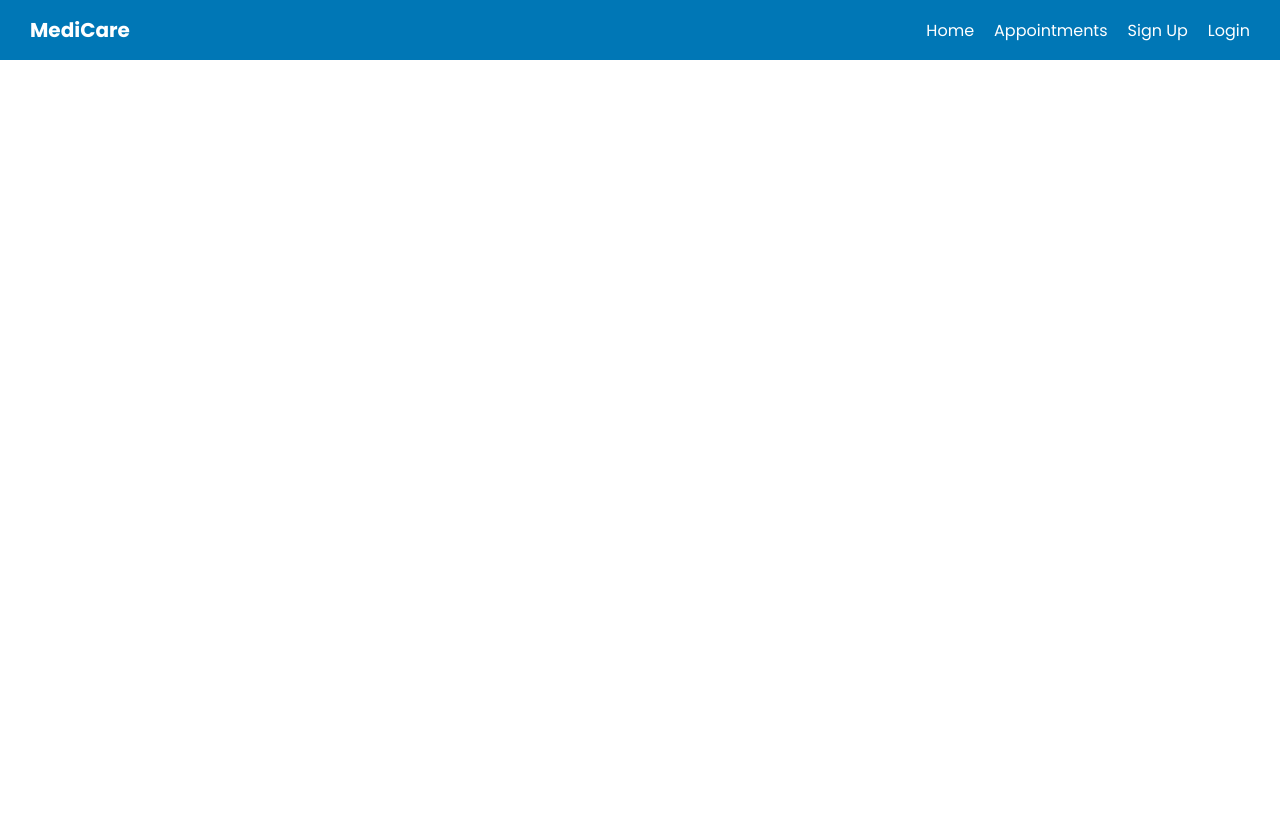
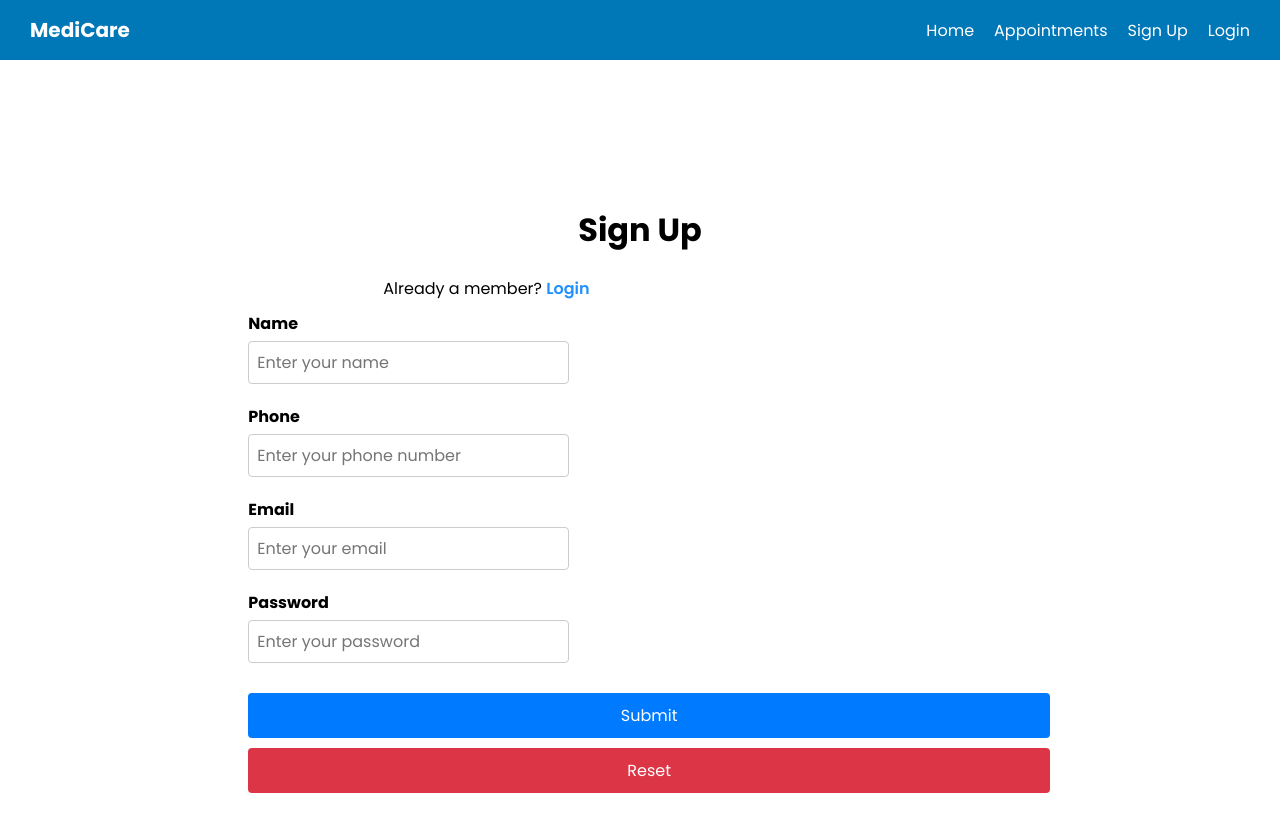
Before and after one commit to JohnChew1735/test_med_app, a React (Create React App) app: page /signup in a window 1280 px wide. Shown: the top 832 px of the page. Before the commit the page ends 800 px from the top, so only its background shows below. Built offline with nearby package versions, Linux system fonts and the light colour scheme.

Commit message:
Sign Up and Login components

```diff
--- a/src/App.js
+++ b/src/App.js
@@ -2,6 +2,8 @@
 import { BrowserRouter, Routes, Route } from "react-router-dom";
 import Navbar from "./Components/Navbar/Navbar";
 import LandingPage from "./Components/Landing_Page/LandingPage";
+import SignUp from "./Components/Sign_up/Sign_Up";
+import Login from "./Components/Login/Login";
 import "./App.css";
 
 function App() {
@@ -10,7 +12,8 @@
       <Navbar />
       <Routes>
         <Route path="/" element={<LandingPage/>}/>
-        {/* Example: <Route path="/" element={<Home />} /> */}
+        <Route path="/signup" element={<SignUp/>}/>
+        <Route path="/login" element={<Login/>}/>
       </Routes>
     </BrowserRouter>
   );
--- /dev/null
+++ b/src/Components/Login/Login.js
@@ -0,0 +1,128 @@
+import React, { useState } from "react";
+import "./Login.css";
+
+const Login = () => {
+  // State variables for input values
+  const [email, setEmail] = useState("");
+  const [password, setPassword] = useState("");
+
+  // State variables for validation messages
+  const [errors, setErrors] = useState({});
+
+  // Validation function
+  const validateForm = () => {
+    const newErrors = {};
+
+    // Email validation
+    if (!email) {
+      newErrors.email = "Email is required";
+    } else if (!/\S+@\S+\.\S+/.test(email)) {
+      newErrors.email = "Enter a valid email address";
+    }
+
+    // Password validation
+    if (!password) {
+      newErrors.password = "Password is required";
+    } else if (password.length < 6) {
+      newErrors.password = "Password must be at least 6 characters long";
+    }
+
+    setErrors(newErrors);
+    return Object.keys(newErrors).length === 0;
+  };
+
+  // Submit handler
+  const handleSubmit = (e) => {
+    e.preventDefault();
+    if (validateForm()) {
+      alert("Login successful!");
+      // Here you can add login API call later
+    }
+  };
+
+  // Reset handler
+  const handleReset = () => {
+    setEmail("");
+    setPassword("");
+    setErrors({});
+  };
+
+  return (
+    <div className="container">
+      <div className="login-grid">
+        <div className="login-text">
+          <h2>Login</h2>
+        </div>
+
+        <div className="login-text">
+          Are you a new member?{" "}
+          <span>
+            <a href="/signup" style={{ color: "#2190FF" }}>
+              Sign Up Here
+            </a>
+          </span>
+        </div>
+
+        <br />
+
+        <div className="login-form">
+          <form onSubmit={handleSubmit}>
+            <div className="form-group">
+              <label htmlFor="email">Email</label>
+              <input
+                type="email"
+                name="email"
+                id="email"
+                className="form-control"
+                placeholder="Enter your email"
+                value={email}
+                onChange={(e) => setEmail(e.target.value)}
+              />
+              {errors.email && (
+                <p style={{ color: "red", fontSize: "14px" }}>{errors.email}</p>
+              )}
+            </div>
+
+            <div className="form-group">
+              <label htmlFor="password">Password</label>
+              <input
+                type="password"
+                name="password"
+                id="password"
+                className="form-control"
+                placeholder="Enter your password"
+                value={password}
+                onChange={(e) => setPassword(e.target.value)}
+              />
+              {errors.password && (
+                <p style={{ color: "red", fontSize: "14px" }}>
+                  {errors.password}
+                </p>
+              )}
+            </div>
+
+            <div className="btn-group">
+              <button
+                type="submit"
+                className="btn btn-primary mb-2 mr-1 waves-effect waves-light"
+              >
+                Login
+              </button>
+              <button
+                type="button"
+                className="btn btn-danger mb-2 waves-effect waves-light"
+                onClick={handleReset}
+              >
+                Reset
+              </button>
+            </div>
+
+            <div className="login-text">Forgot Password?</div>
+          </form>
+        </div>
+      </div>
+    </div>
+  );
+};
+
+export default Login;
--- /dev/null
+++ b/src/Components/Sign_up/Sign_Up.js
@@ -0,0 +1,184 @@
+import React, { useState } from "react";
+import "./Sign_Up.css";
+
+const Sign_Up = () => {
+  // --- State to store form values ---
+  const [formData, setFormData] = useState({
+    name: "",
+    phone: "",
+    email: "",
+    password: "",
+  });
+
+  // --- State to store validation errors ---
+  const [errors, setErrors] = useState({});
+
+  // --- Handle input change ---
+  const handleChange = (e) => {
+    const { name, value } = e.target;
+
+    setFormData({
+      ...formData,
+      [name]: value,
+    });
+
+    // clear error while typing
+    setErrors({
+      ...errors,
+      [name]: "",
+    });
+  };
+
+  // --- Validation rules ---
+  const validate = () => {
+    const newErrors = {};
+
+    // Name validation
+    if (!formData.name.trim()) {
+      newErrors.name = "Name is required";
+    }
+
+    // Phone must be exactly 10 digits
+    if (!/^\d{10}$/.test(formData.phone)) {
+      newErrors.phone = "Phone number must be exactly 10 digits";
+    }
+
+    // Email must be valid format
+    if (!/\S+@\S+\.\S+/.test(formData.email)) {
+      newErrors.email = "Invalid email address";
+    }
+
+    // Password minimum 6 characters
+    if (formData.password.length < 6) {
+      newErrors.password = "Password must be at least 6 characters long";
+    }
+
+    return newErrors;
+  };
+
+  // --- Handle form submission ---
+  const handleSubmit = (e) => {
+    e.preventDefault();
+
+    const validationErrors = validate();
+    if (Object.keys(validationErrors).length > 0) {
+      setErrors(validationErrors);
+    } else {
+      alert("Sign Up Successful!");
+      console.log("Form Data Submitted:", formData);
+      // You could send this to backend API here
+    }
+  };
+
+  // --- Handle reset ---
+  const handleReset = () => {
+    setFormData({
+      name: "",
+      phone: "",
+      email: "",
+      password: "",
+    });
+    setErrors({});
+  };
+
+  return (
+    <div className="container" style={{ marginTop: "5%" }}>
+      <div className="signup-grid">
+        <div className="signup-text">
+          <h1>Sign Up</h1>
+        </div>
+
+        <div className="signup-text1" style={{ textAlign: "left" }}>
+          Already a member?{" "}
+          <span>
+            <a href="/login" style={{ color: "#2190FF" }}>
+              Login
+            </a>
+          </span>
+        </div>
+
+        <div className="signup-form">
+          <form onSubmit={handleSubmit} onReset={handleReset}>
+            {/* Name Field */}
+            <div className="form-group">
+              <label htmlFor="name">Name</label>
+              <input
+                type="text"
+                name="name"
+                id="name"
+                required
+                className="form-control"
+                placeholder="Enter your name"
+                value={formData.name}
+                onChange={handleChange}
+              />
+              {errors.name && <p style={{ color: "red" }}>{errors.name}</p>}
+            </div>
+
+            {/* Phone Field */}
+            <div className="form-group">
+              <label htmlFor="phone">Phone</label>
+              <input
+                type="tel"
+                name="phone"
+                id="phone"
+                required
+                className="form-control"
+                placeholder="Enter your phone number"
+                value={formData.phone}
+                onChange={handleChange}
+              />
+              {errors.phone && <p style={{ color: "red" }}>{errors.phone}</p>}
+            </div>
+
+            {/* Email Field */}
+            <div className="form-group">
+              <label htmlFor="email">Email</label>
+              <input
+                type="email"
+                name="email"
+                id="email"
+                required
+                className="form-control"
+                placeholder="Enter your email"
+                value={formData.email}
+                onChange={handleChange}
+              />
+              {errors.email && <p style={{ color: "red" }}>{errors.email}</p>}
+            </div>
+
+            {/* Password Field */}
+            <div className="form-group">
+              <label htmlFor="password">Password</label>
+              <input
+                type="password"
+                name="password"
+                id="password"
+                required
+                className="form-control"
+                placeholder="Enter your password"
+                value={formData.password}
+                onChange={handleChange}
+              />
+              {errors.password && (
+                <p style={{ color: "red" }}>{errors.password}</p>
+              )}
+            </div>
+
+            {/* Buttons */}
+            <div className="btn-group">
+              <button type="submit" className="btn btn-primary mb-2 mr-1">
+                Submit
+              </button>
+              <button type="reset" className="btn btn-danger mb-2">
+                Reset
+              </button>
+            </div>
+          </form>
+        </div>
+      </div>
+    </div>
+  );
+};
+
+export default Sign_Up;
```
